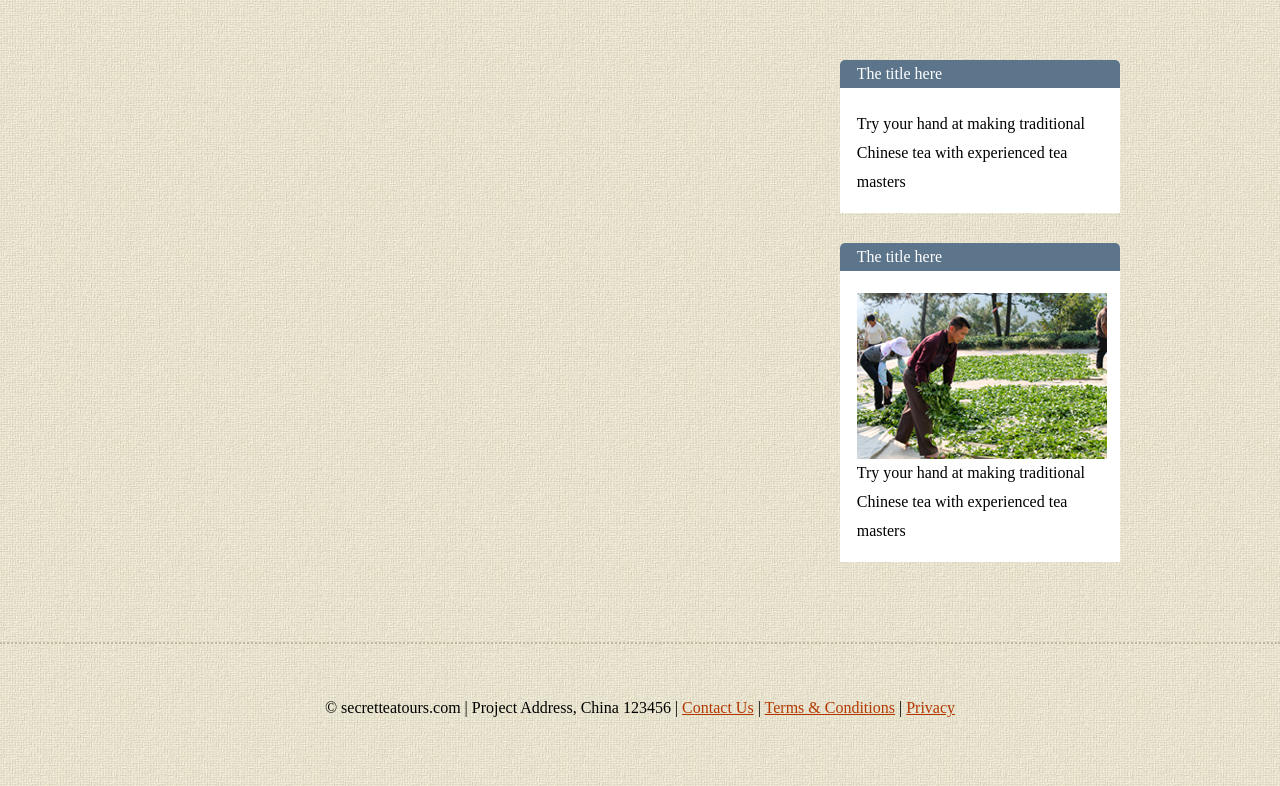
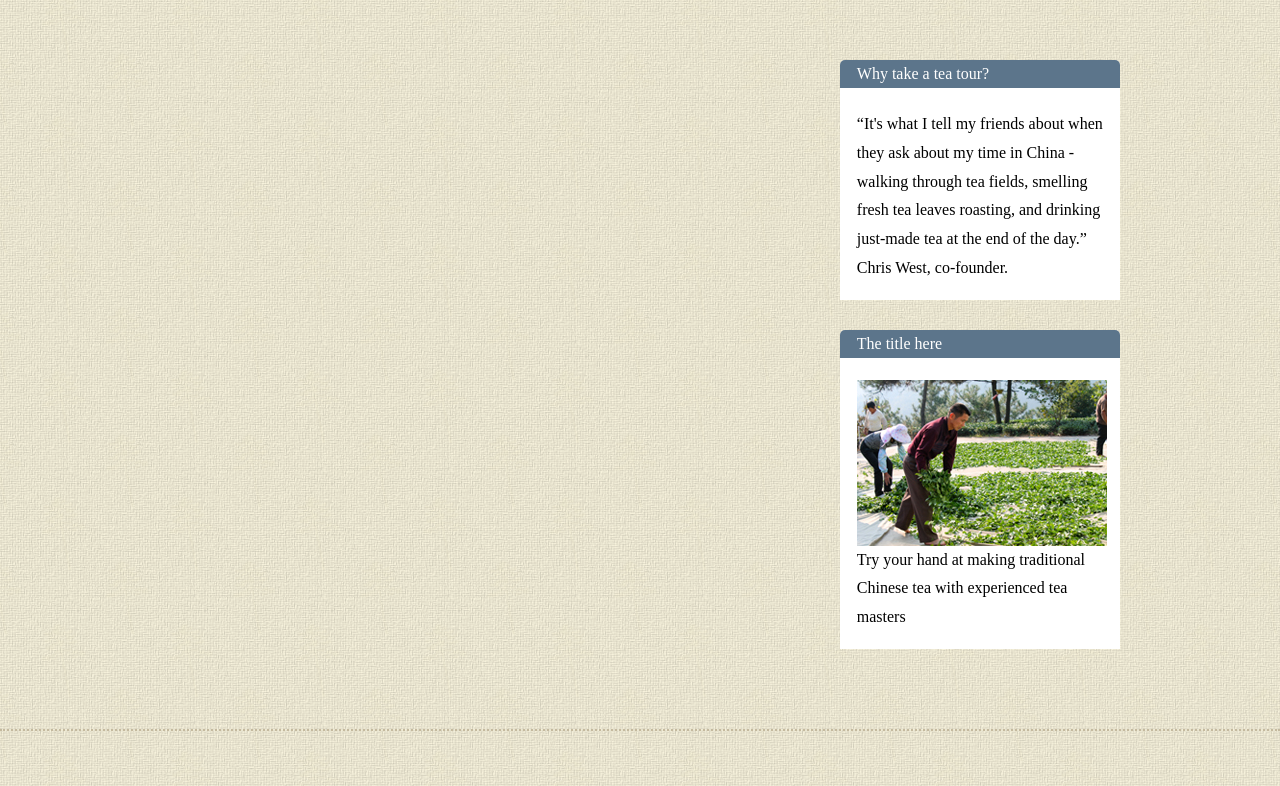
Before and after one commit to minrivertea/secrettea, a Django app: template templates/website/page.html in a window 1280 px wide. Shown: the part 165-951 px from the top of the page. Run offline with Django 3.2, Linux system fonts and the light colour scheme; the template is opened without the code that fills it, so the values that code supplies are empty; parts of the project's set-up code (start-up, migrations or seed data) failed here and were passed over; some libraries are stand-ins or nearby versions; some web fonts are replaced.

Commit message:
something

```diff
--- a/templates/website/page.html
+++ b/templates/website/page.html
@@ -32,8 +32,9 @@ h1 {
     <div id="right">
 
         <div class="box white">
-            <span class="title">The title here</span>
-            <p>Try your hand at making traditional Chinese tea with experienced tea masters</p>
+            <span class="title">Why take a tea tour?</span>
+            <p>&ldquo;It's what I tell my friends about when they ask about my time in China - walking through tea fields, smelling fresh tea leaves roasting, and drinking just-made tea at the end of the day.&rdquo;<br/>Chris West, co-founder.
+            </p>
         </div>
 
         <div class="box white">
```
